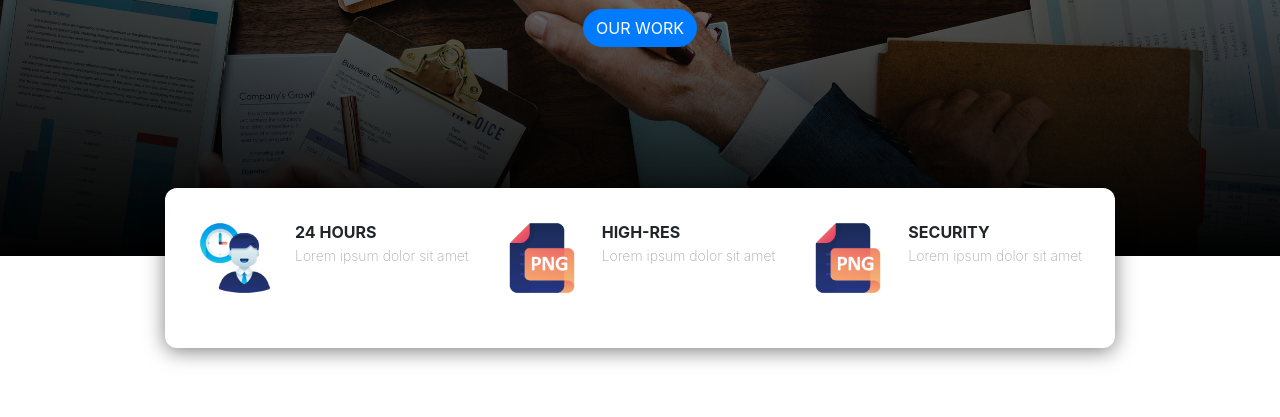
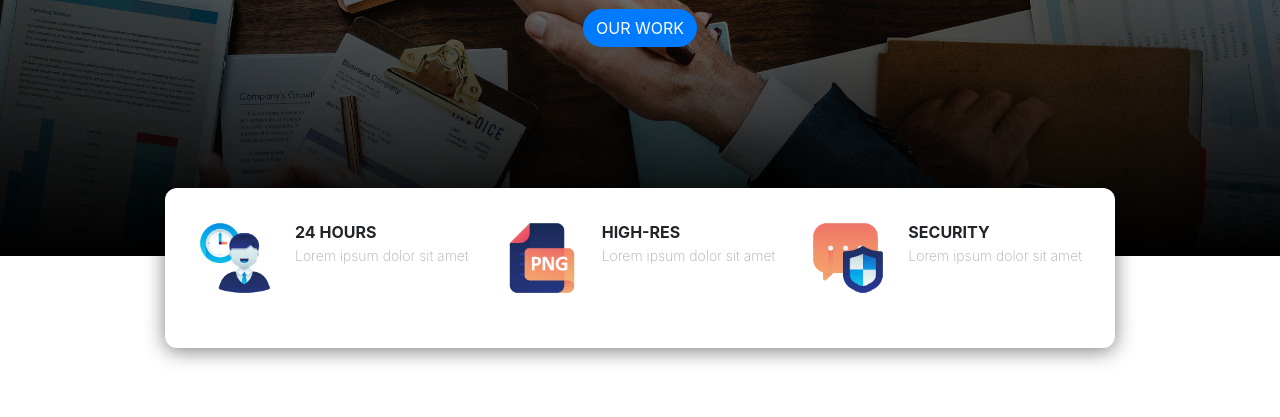
Before and after one commit to elraztaqillah/web-landing, a plain HTML site: page index.html in a window 1280 px wide. Shown: the part 383-800 px from the top of the page. Drawn offline with nearby package versions, Linux system fonts and the light colour scheme; a web font is replaced by a local one.

Commit message:
Update index.html

```diff
--- a/index.html
+++ b/index.html
@@ -83,7 +83,7 @@
    						<p>Lorem ipsum dolor sit amet</p>
    					</div>
    					<div class="col-lg">
-   						<img src="img/img/hires.png" class="float-left">
+   						<img src="img/img/security.png" class="float-left">
    						<h4>Security</h4>
    						<p>Lorem ipsum dolor sit amet</p>
    					</div>
```
